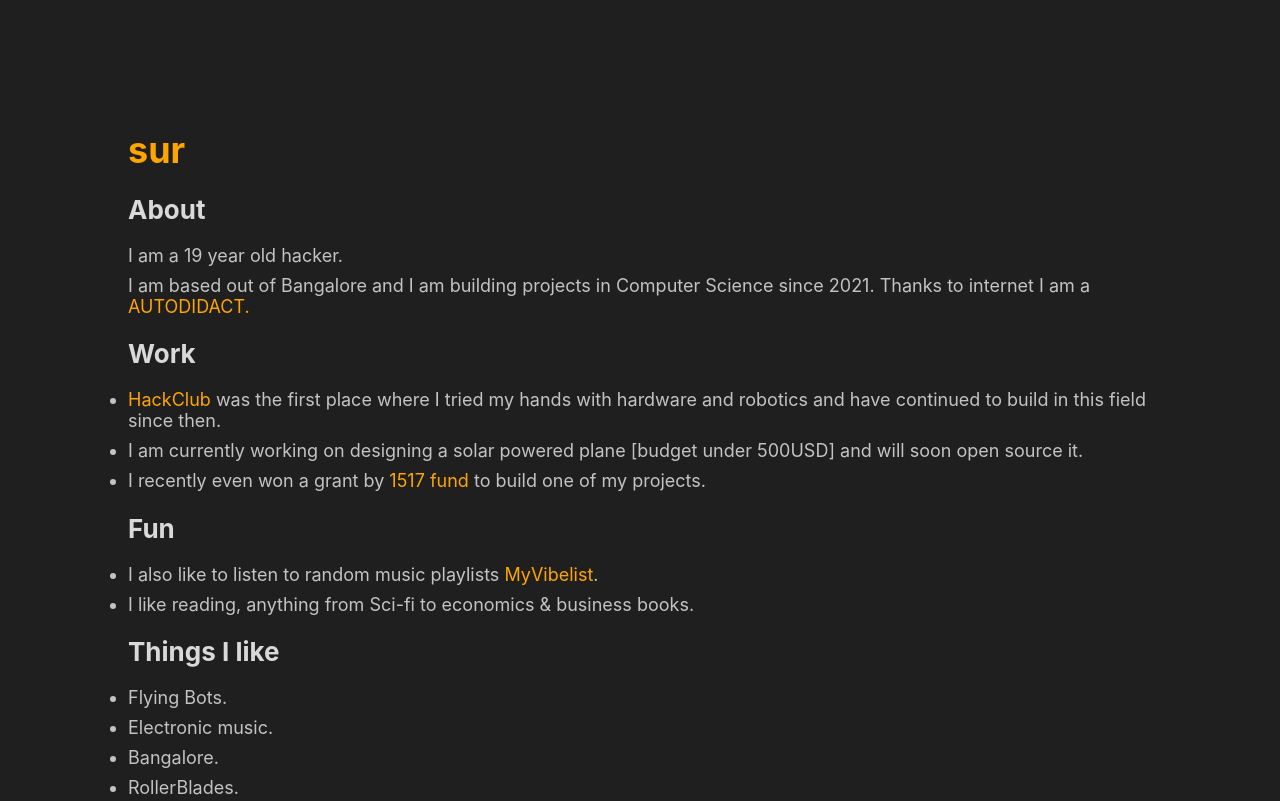
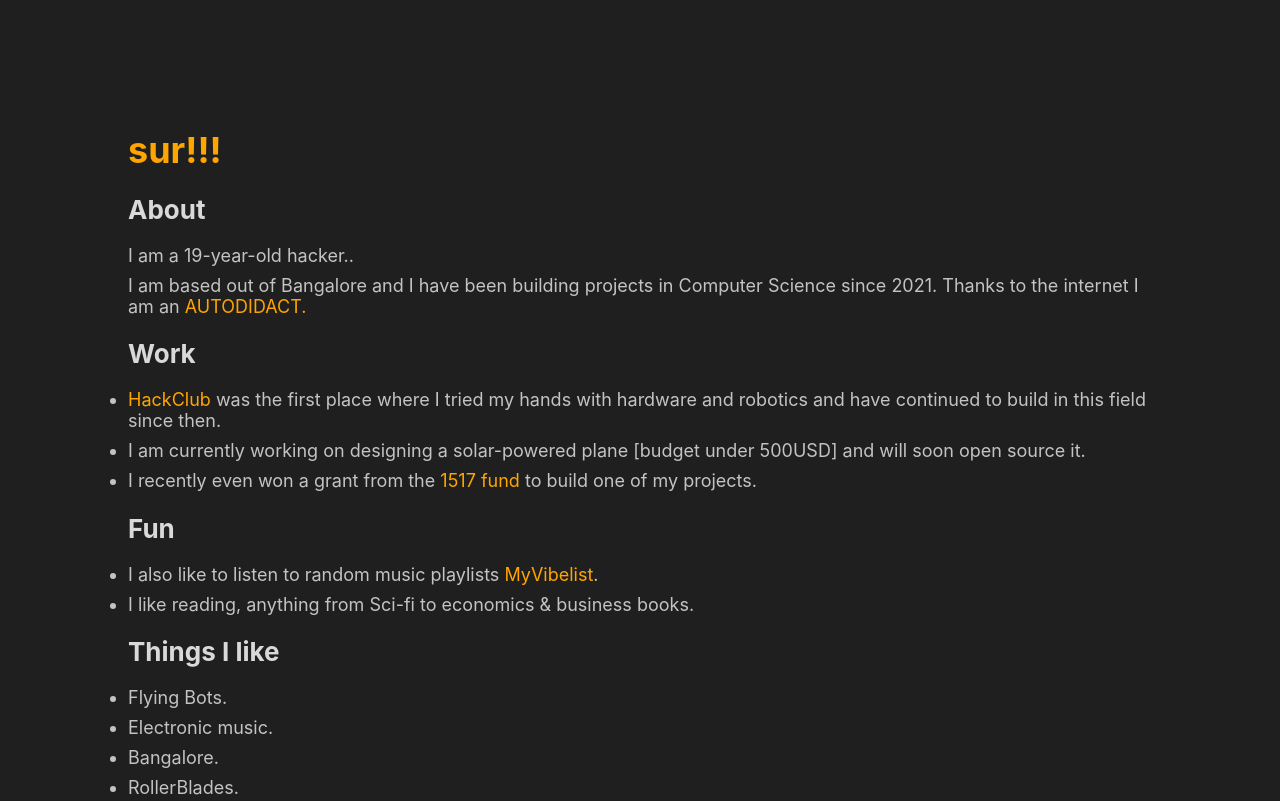
Before and after one commit to suracodes/suracodes.github.io, a plain HTML site: page index.html in a window 1280 px wide. Shown: the top 801 px of the page. Drawn offline with Linux system fonts and the light colour scheme.

Commit message:
Update index.html

```diff
--- a/index.html
+++ b/index.html
@@ -75,21 +75,21 @@
 <body>
     <div id="hero">
         <header>
-            <h1>sur</h1>
+            <h1>sur!!!</h1>
         </header>
 
         <section id="about">
             <h2>About</h2>
-            <p>I am a 19 year old hacker.</p>
-            <p>I am based out of Bangalore and I am building projects in Computer Science since 2021. Thanks to internet I am a <a href="https://cs50.harvard.edu/college/2024/fall/">AUTODIDACT.</a></p>
+            <p>I am a 19-year-old hacker..</p>
+            <p>I am based out of Bangalore and I have been building projects in Computer Science since 2021. Thanks to the internet I am an <a href="https://cs50.harvard.edu/college/2024/fall/">AUTODIDACT.</a></p>
         </section>
 
         <section id="work">
             <h2>Work</h2>
             <ul>
                 <li><a href="https://hackclub.com/philosophy/">HackClub</a> was the first place where I tried my hands with hardware and robotics and have continued to build in this field since then.</li>
-                <li>I am currently working on designing a solar powered plane [budget under 500USD] and will soon open source it.</li>
-                <li>I recently even won a grant by <a href="https://www.1517fund.com/">1517 fund</a> to build one of my projects.</li>
+                <li>I am currently working on designing a solar-powered plane [budget under 500USD] and will soon open source it.</li>
+                <li>I recently even won a grant from the <a href="https://www.1517fund.com/">1517 fund</a> to build one of my projects.</li>
             </ul>
         </section>
 
```
